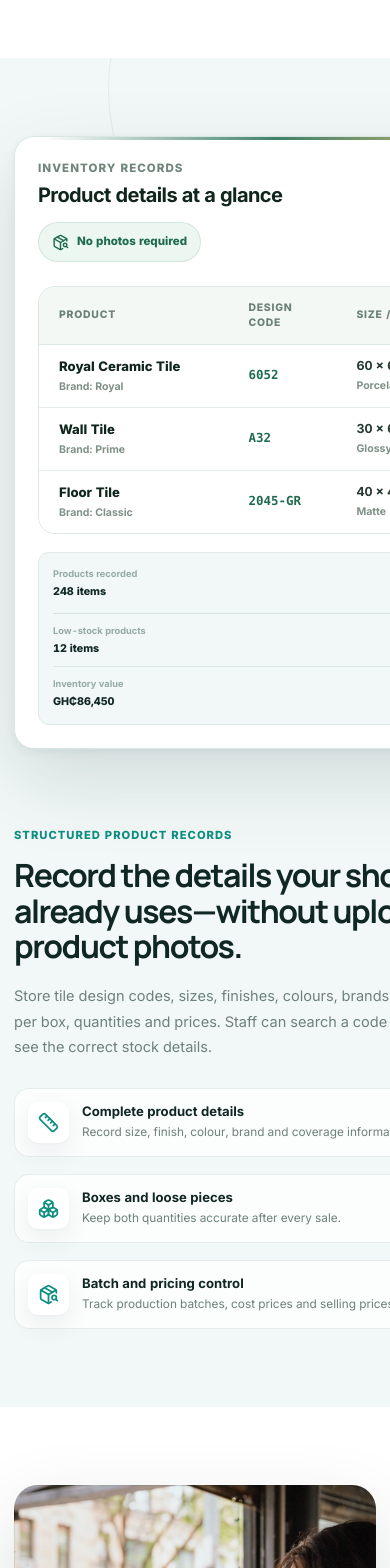
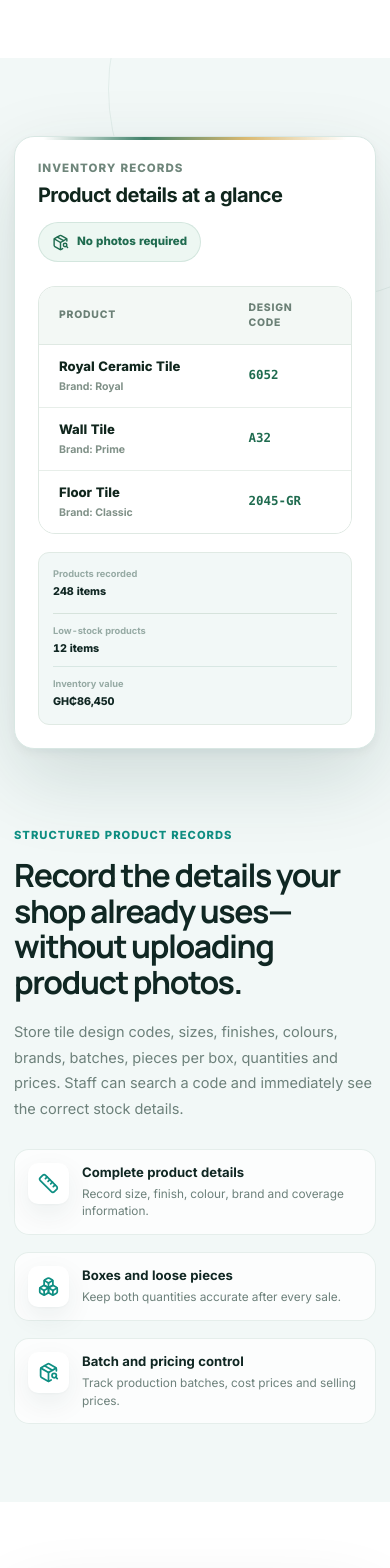
Before and after one commit to omahmichel/My-First-Project, a React (Vite) app in the folder frontend/: page / in a window 390 px wide. Shown: the part 4040-5608 px from the top of the page. Built offline with nearby package versions, Linux system fonts and the light colour scheme; no server answers.

Commit message:
fix: improve landing page mobile responsiveness

```diff
--- a/frontend/src/styles/landing-inventory-professional.css
+++ b/frontend/src/styles/landing-inventory-professional.css
@@ -302,13 +302,15 @@
 
 @media (max-width: 1180px) {
   .marketing-tile-grid {
-    grid-template-columns: 1fr;
+    grid-template-columns: minmax(0, 1fr);
   }
 
   .marketing-inventory-preview,
   .marketing-tile-copy {
-    width: min(920px, 100%);
-    max-width: none;
+    width: 100%;
+    min-width: 0;
+    max-width: 100%;
+    box-sizing: border-box;
   }
 }
 
@@ -319,8 +321,37 @@
   }
 
   .marketing-inventory-table-wrap {
+    width: 100%;
+    min-width: 0;
+    max-width: 100%;
+    box-sizing: border-box;
     overflow-x: auto;
+    overflow-y: hidden;
     scrollbar-width: thin;
+    -webkit-overflow-scrolling: touch;
+  }
+
+  /* MOBILE WIDTH CONTAINMENT FIX */
+  .marketing-tile-copy h2,
+  .marketing-tile-copy > p,
+  .marketing-tile-copy ul,
+  .marketing-tile-copy li {
+    width: 100%;
+    min-width: 0;
+    max-width: 100%;
+    box-sizing: border-box;
+  }
+
+  .marketing-tile-copy li > div {
+    min-width: 0;
+    max-width: 100%;
+  }
+
+  .marketing-tile-copy h2,
+  .marketing-tile-copy > p,
+  .marketing-tile-copy li strong,
+  .marketing-tile-copy li span {
+    overflow-wrap: break-word;
   }
 
   .marketing-inventory-table {
@@ -363,7 +394,7 @@
   }
 
   .marketing-tile-copy li {
-    grid-template-columns: 40px 1fr;
+    grid-template-columns: 40px minmax(0, 1fr);
     padding: 13px;
   }
 }
```
